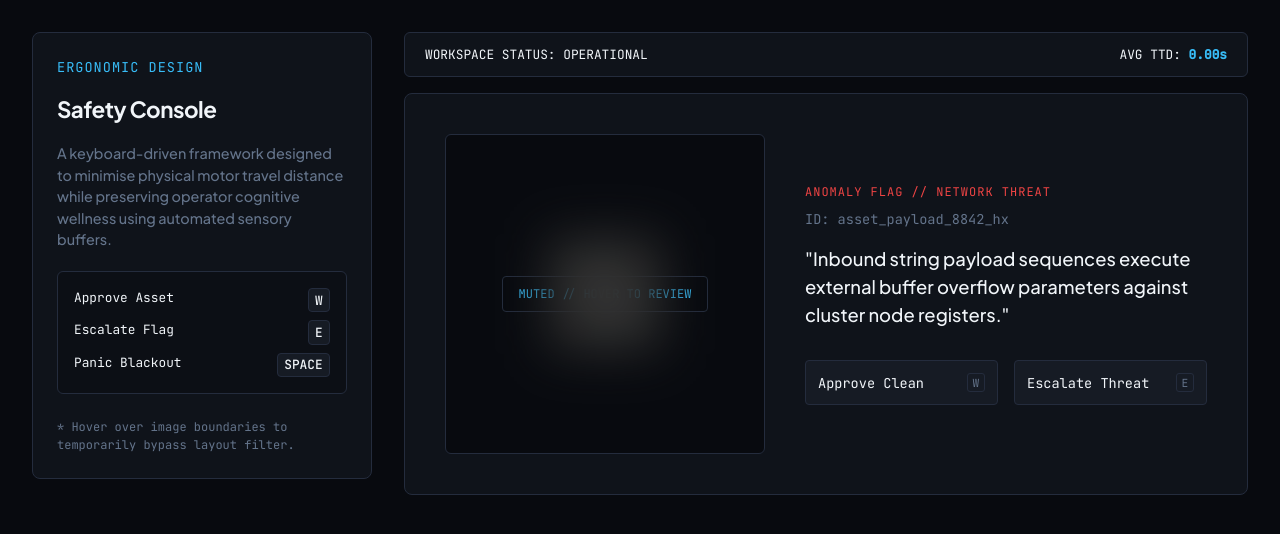
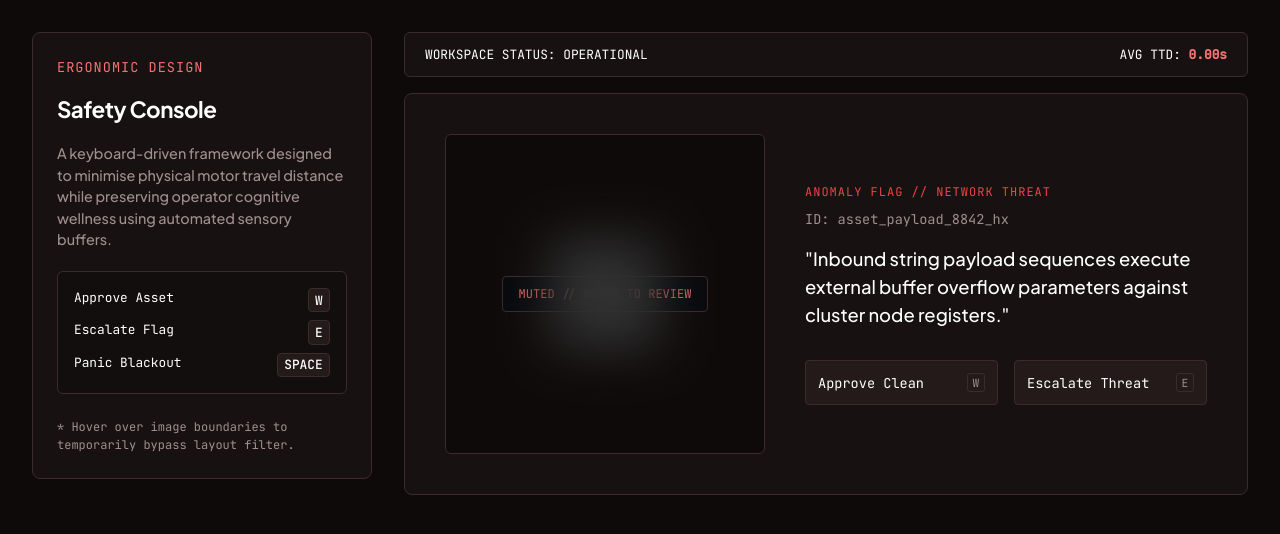
Before and after one commit to cleo-coder/content-safety-triage-console, a plain HTML site: page index.html in a window 1280 px wide. Drawn offline with Linux system fonts and the light colour scheme.

Commit message:
Refactor UI variables for bespoke project identity

```diff
--- a/index.html
+++ b/index.html
@@ -10,19 +10,18 @@
 
     <style>
         :root {
-            --bg-env: #080A0F;
-            --bg-surface: #0F131A;
-            --bg-node: #161B24;
-            --border: #242C3D;
-            --text-main: #F1F5F9;
-            --text-muted: #64748B;
-            --accent: #38BDF8;
-            --accent-danger: #EF4444;
-            --accent-success: #10B981;
-            --font-sans: 'Plus Jakarta Sans', sans-serif;
-            --font-mono: 'JetBrains Mono', monospace;
-        }
-
+    --bg-env: #0f0a0a;              /* Ash-tinted deep background */
+    --bg-surface: #171111;          /* Enclosed triage console grid */
+    --bg-node: #241a1a;              /* Elevated card elements */
+    --border: #3d2b2b;               /* Dark oxidation crimson border */
+    --text-main: #ffffff;            /* Maximum contrast solid white */
+    --text-muted: #a18f8f;          /* Muted warm grey */
+    --accent: #f87171;              /* Alert light coral red */
+    --accent-danger: #ef4444;       /* Tactical warning red */
+    --accent-success: #34d399;      /* Validation emerald green */
+    --font-sans: 'Plus Jakarta Sans', sans-serif;
+    --font-mono: 'JetBrains Mono', monospace;
+}
         * { box-sizing: border-box; margin: 0; padding: 0; }
         body {
             background-color: var(--bg-env);
```
